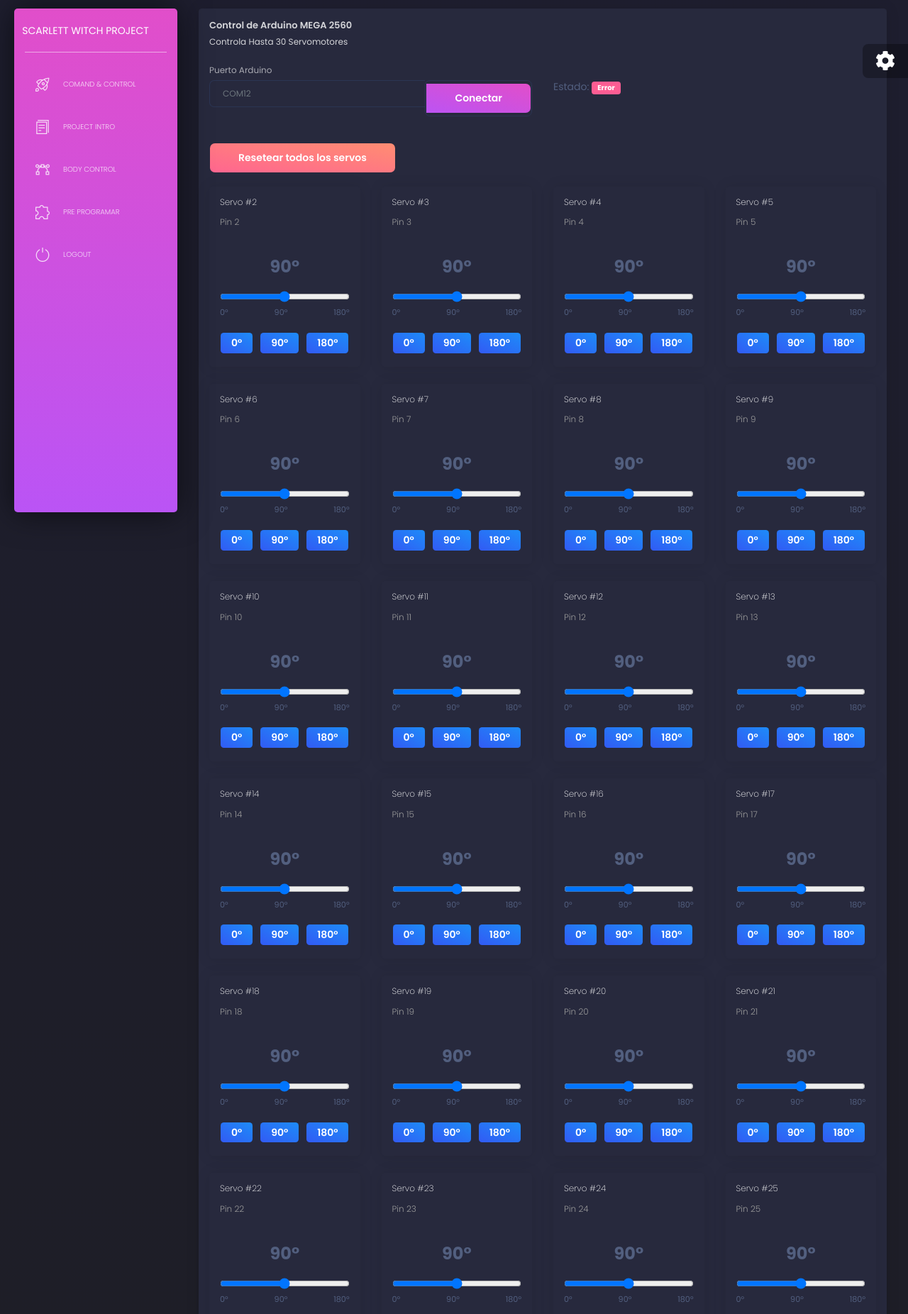
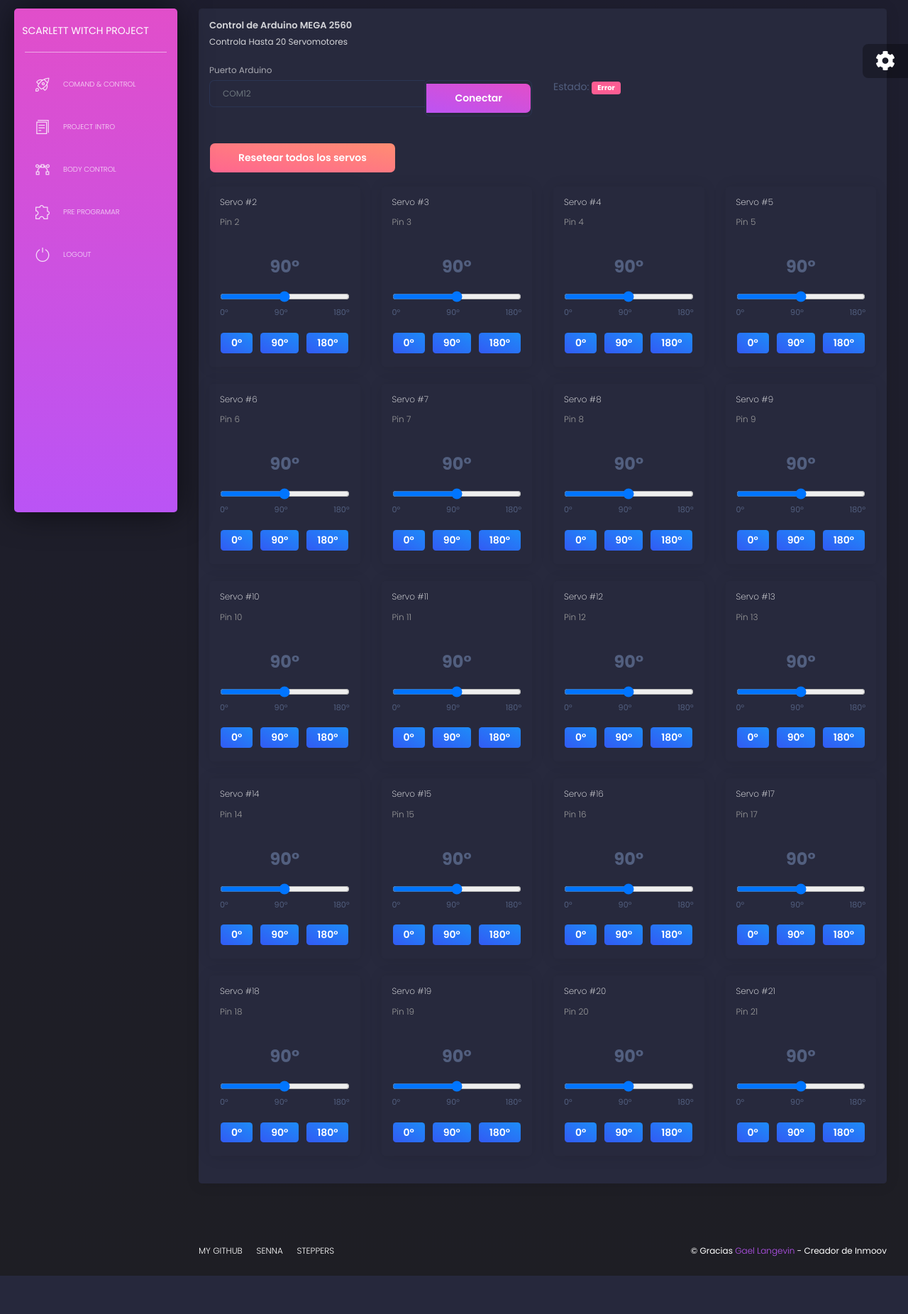
Before and after one commit to Chelqq/Scarlet-witch-project, a Flask app: template apps/templates/home/arduino_control.html in a window 1280 px wide. Shown: the part 68-1920 px from the top of the page at 71% size. After the commit the page ends 1866 px from the top, so only its background shows below. Run offline with Flask 2, Linux system fonts and the light colour scheme; the template is opened without the code that fills it, so the values that code supplies are empty; parts of the project's set-up code (start-up, migrations or seed data) failed here and were passed over; some libraries are stand-ins or nearby versions.

Commit message:
Actualizar la documentación y las interfaces para reflejar la reducción de servomotores de 30 a 20 en README.md, arduino_control.html, index.html y user.html.

```diff
--- a/apps/templates/home/arduino_control.html
+++ b/apps/templates/home/arduino_control.html
@@ -36,7 +36,7 @@
             <div class="card">
                 <div class="card-header">
                     <h5 class="title">Control de Arduino MEGA 2560</h5>
-                    <p class="category">Controla hasta 30 servomotores</p>
+                    <p class="category">Controla hasta 20 servomotores</p>
                 </div>
                 <div class="card-body">
                     <div class="row mb-4">
@@ -78,7 +78,7 @@
 <script>
     $(document).ready(function() {
         // Configuración
-        const numServos = 30;
+        const numServos = 20;
         let servoPositions = Array(numServos).fill(90); // Inicialmente todos en 90°
 
         // Verificar estado de conexión al cargar
--- a/apps/templates/home/index.html
+++ b/apps/templates/home/index.html
@@ -535,7 +535,7 @@
                     <div class="feature-icon">
                         <i class="tim-icons icon-button-power"></i>
                     </div>
-                    <h4 class="feature-title">30 Servomotores</h4>
+                    <h4 class="feature-title">20 Servomotores</h4>
                     <p class="feature-description">Soporte para el control completo del robot humanoide</p>
                 </div>
             </div>
--- a/apps/templates/home/user.html
+++ b/apps/templates/home/user.html
@@ -58,7 +58,7 @@
               <div class="col-md-6">
                 <div class="feature-box">
                   <h4>Control Individual de Servomotores</h4>
-                  <p>Controle con precisión hasta 30 servomotores mediante una interfaz intuitiva de deslizadores.</p>
+                  <p>Controle con precisión hasta 20 servomotores mediante una interfaz intuitiva de deslizadores.</p>
                 </div>
               </div>
               <div class="col-md-6">
@@ -90,7 +90,7 @@
                   <li><strong>Robot:</strong> Componentes de InMoov o compatible</li>
                   <li><strong>Controlador:</strong> Arduino MEGA 2560</li>
                   <li><strong>Opcional:</strong> ESP32 para conexión WiFi</li>
-                  <li><strong>Servomotores:</strong> Hasta 30 servos estándar</li>
+                  <li><strong>Servomotores:</strong> Hasta 20 servos estándar</li>
                   <li><strong>Computadora:</strong> Con webcam (para control por gestos)</li>
                   <li><strong>Alimentación:</strong> Fuente adecuada para servomotores</li>
                 </ul>
@@ -288,7 +288,7 @@
 
             <div class="faq-item">
               <h4>¿Cuántos servos puedo controlar simultáneamente?</h4>
-              <p>El sistema admite hasta 30 servomotores conectados a los pines 2-31 del Arduino MEGA. Sin embargo, se recomienda no activar más de 10-12 servos al mismo tiempo para evitar sobrecarga eléctrica.</p>
+              <p>El sistema admite hasta 20 servomotores conectados a los pines 2-31 del Arduino MEGA. Sin embargo, se recomienda no activar más de 10-12 servos al mismo tiempo para evitar sobrecarga eléctrica.</p>
             </div>
 
             <div class="faq-item">
```
Also changed, not shown: README.md.
